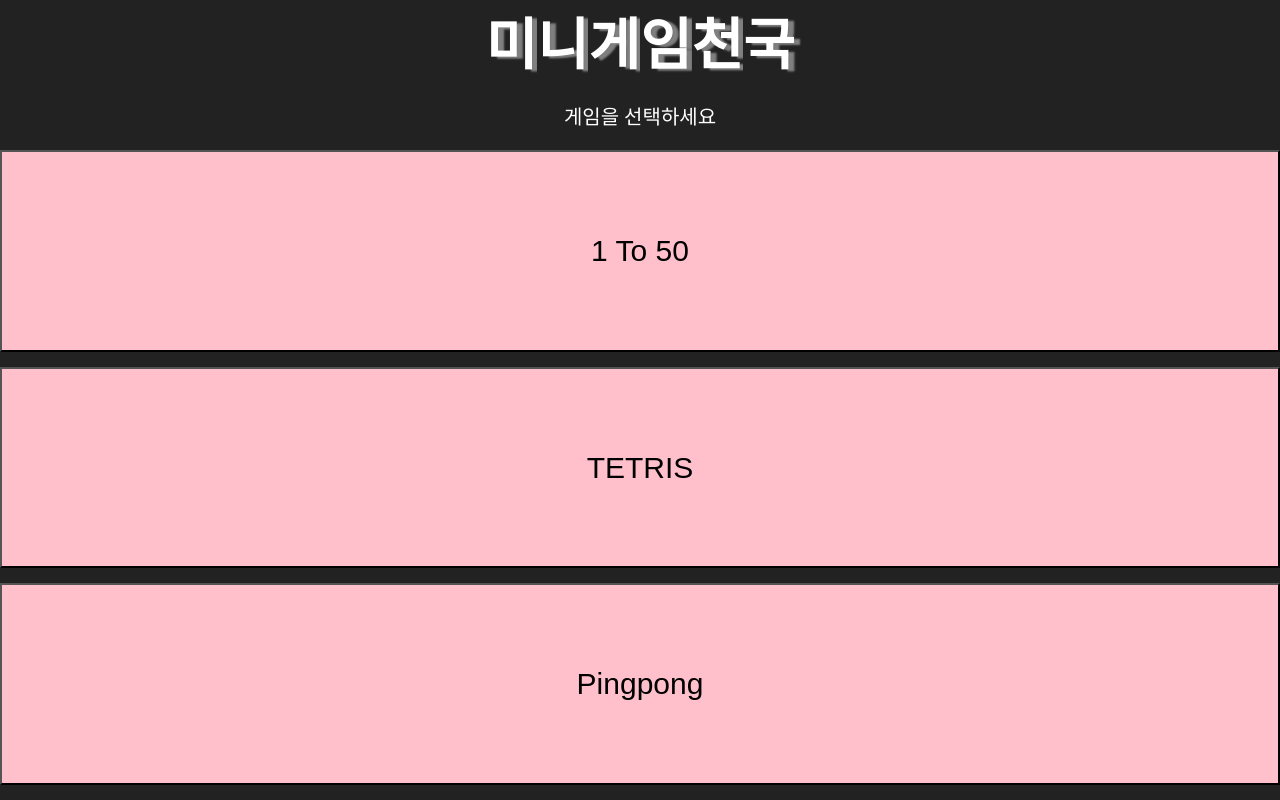
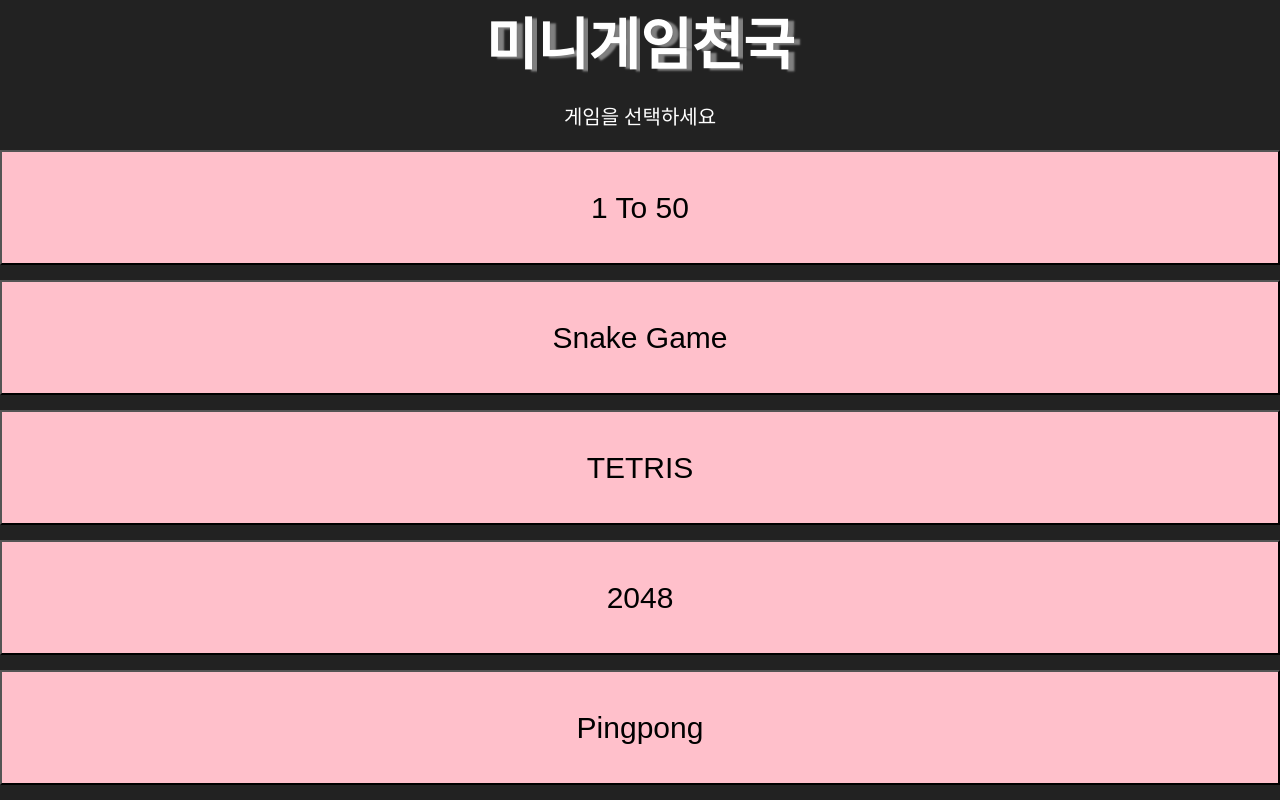
Before and after one commit to kyungjae-Y/JSProject_Yoon, a plain HTML site: page main.html in a window 1280 px wide. Shown: the top 800 px of the page. Drawn offline with Linux system fonts and the light colour scheme.

Commit message:
Update main.html

```diff
--- a/main.html
+++ b/main.html
@@ -21,10 +21,9 @@
   <p>게임을 선택하세요</p>
   <div class="container">
     <button id="to50">1 To 50</button>
-    <!-- <button id="snake">Snake Game</button> -->
+    <button id="snake">Snake Game</button>
     <button id="tetris">TETRIS</button>
-    <!-- <button id="two">2048</button> -->
-    <!-- <button id="wm">Watermelon</button> -->
+    <button id="two">2048</button>
     <button id="pp">Pingpong</button>
   </div>
   <button class="end">끝내기</button>
```
